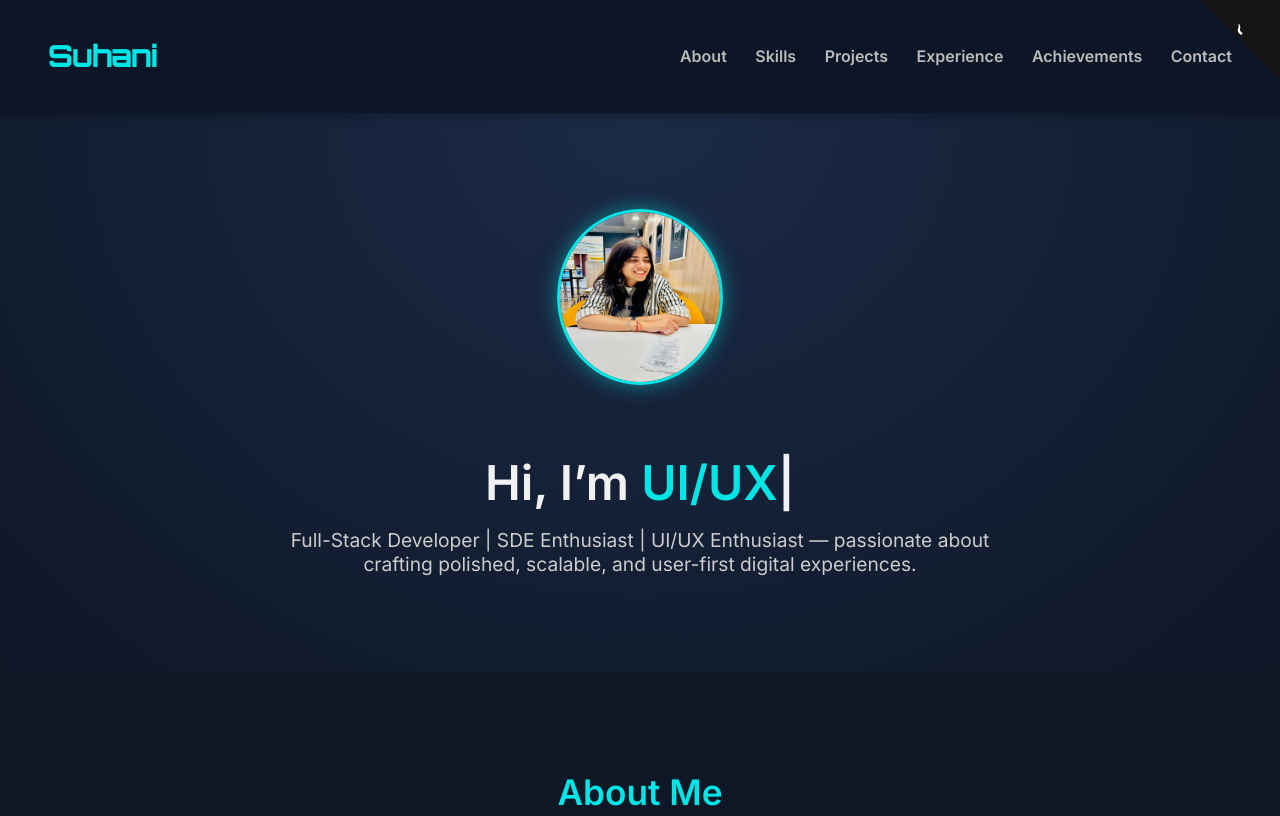
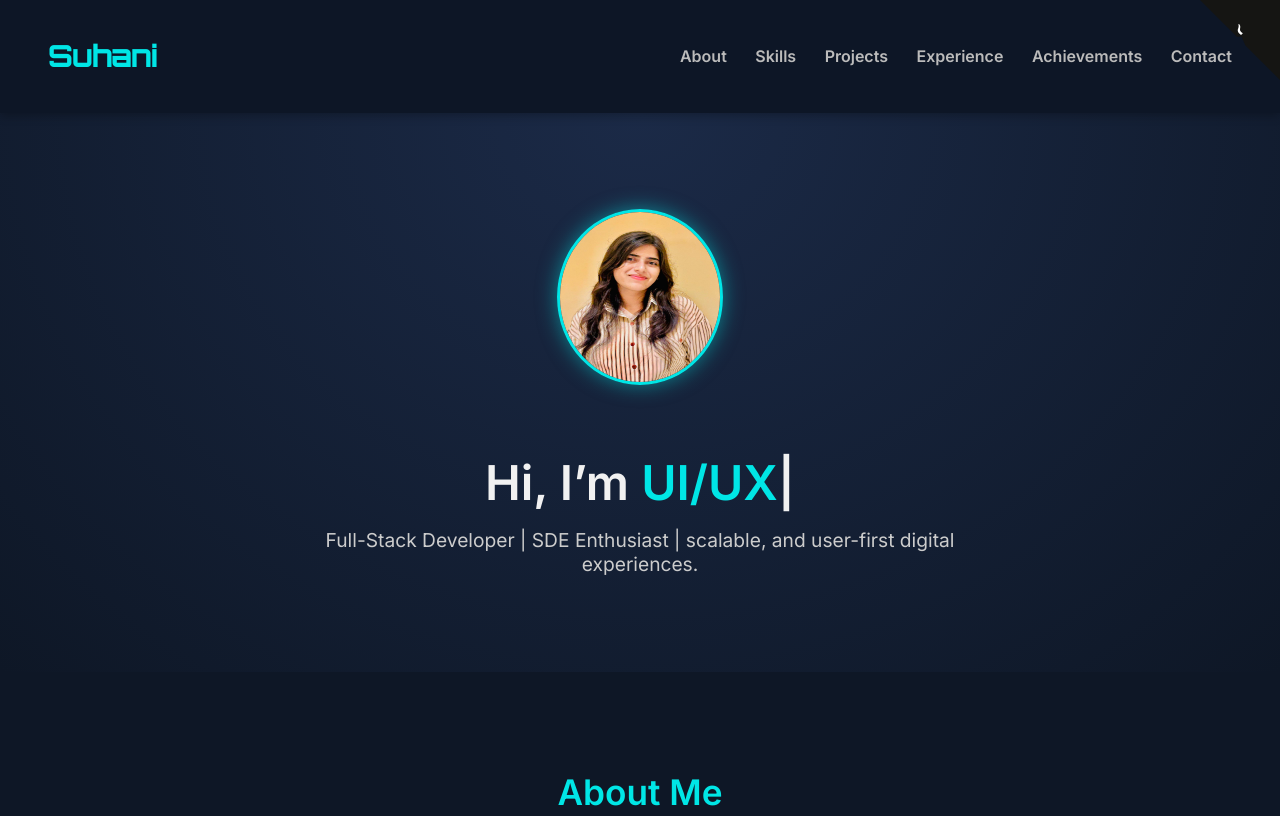
Before and after one commit to suhani2406/for-linkdin, a website: page index.html in a window 1280 px wide. Shown: the top 816 px of the page. Drawn offline with nearby package versions, Linux system fonts and the light colour scheme.

Commit message:
fixed the repos

```diff
--- a/index.html
+++ b/index.html
@@ -159,9 +159,9 @@
 
 
   <section class="hero" data-aos="fade-up" style="position: relative; background: radial-gradient(ellipse at top, #1b2a47 0%, #0e1726 100%);">
-  <img src="suhani portfolio picture .jpg" alt="Profile Picture" style="width: 160px; height: 170px; border-radius: 50%; border: 3px solid #00e6e6; margin-bottom: 1.5rem; box-shadow: 0 0 20px rgba(0,230,230,0.5);">
+  <img src="suhani pfp.jpeg" alt="Profile Picture" style="width: 160px; height: 170px; border-radius: 50%; border: 3px solid #00e6e6; margin-bottom: 1.5rem; box-shadow: 0 0 20px rgba(0,230,230,0.5);">
   <h2>Hi, I’m <span class="typed-text"></span></h2>
-  <p>Full-Stack Developer | SDE Enthusiast | UI/UX Enthusiast — passionate about crafting polished, scalable, and user-first digital experiences.</p>
+  <p>Full-Stack Developer | SDE Enthusiast | scalable, and user-first digital experiences.</p>
   <canvas id="stars" style="position:absolute; top:0; left:0; width:100%; height:100%; z-index:-1;"></canvas>
 </section>
 <script>
@@ -214,7 +214,6 @@
     <div class="text-block">
       <strong>Web Development Intern - Skill Craft Technology (Dec 2024 – Present)</strong><br>
       Built projects like Stopwatch, To-Do App, and Tic Tac Toe using React and Tailwind. Implemented CRUD, reduced load times by 20%.<br><br>
-      <strong>Gen Ai intern at upwork !<br><br>
       <strong>UI/UX Coordinator - Amity Innovation Club (Mar 2024)</strong><br>
       Led design workshops for 100+ students, focused on Figma, prototyping, and responsive layouts.<br><br>
       <strong>Volunteer - WAFFLE Hack Club & ALIAS Club</strong><br>
@@ -274,8 +273,8 @@
     });
 
     const projects = [
-      { name: "Smart Job Application Tracker (ATS-Lite)", desc: "•	Designed and developed a production-style full-stack job tracking platform with JWT-based authentication, role-protected routes, and 6+ RESTful APIs to manage end-to-end application workflows and status transitions " },
-      { name: "Google Search Clone React, Tailwind CSS, Google Search API", desc: "•	Engineered a responsive Google Search clone with real-time query handling, external API integration, and pagination with robust error handling across different search states.",repo:"https://github.com/suhani2406/Cognifyz" },
+      { name: "Smart Job Application Tracker (ATS-Lite)", desc: "•	Designed and developed a production-style full-stack job tracking platform with JWT-based authentication, role-protected routes, and 6+ RESTful APIs to manage end-to-end application workflows and status transitions ",repo:"https://github.com/suhani2406/ats-lite-job-tracker" },
+      { name:"YumeNote – Full-Stack AI Productivity & Study Platform", desc: "•	Developed a full-stack AI-powered platform for productivity and study purposes with a focus on user experience and seamless integration.", repo:"https://github.com/suhani2406/final-project" },
       { name: "Weather Forecasting Website", desc: "React-based weather app using Tailwind and APIs", repo:"https://github.com/suhani2406/Weather-forcasting-from-react" },
       {name : " Resume-AI anaylyzer", desc: "Upload your resume in PDF format and get instant AI-powered feedback — including an ATS (Applicant Tracking System) score, strengths, weaknesses, and personalized tips for improvement", repo: "https://github.com/suhani2406/resume-ai" },
 
```
Also changed, not shown: suhani pfp - Copy.jpeg (added), suhani pfp.jpeg (added), suhani portfolio picture .jpg (deleted).
